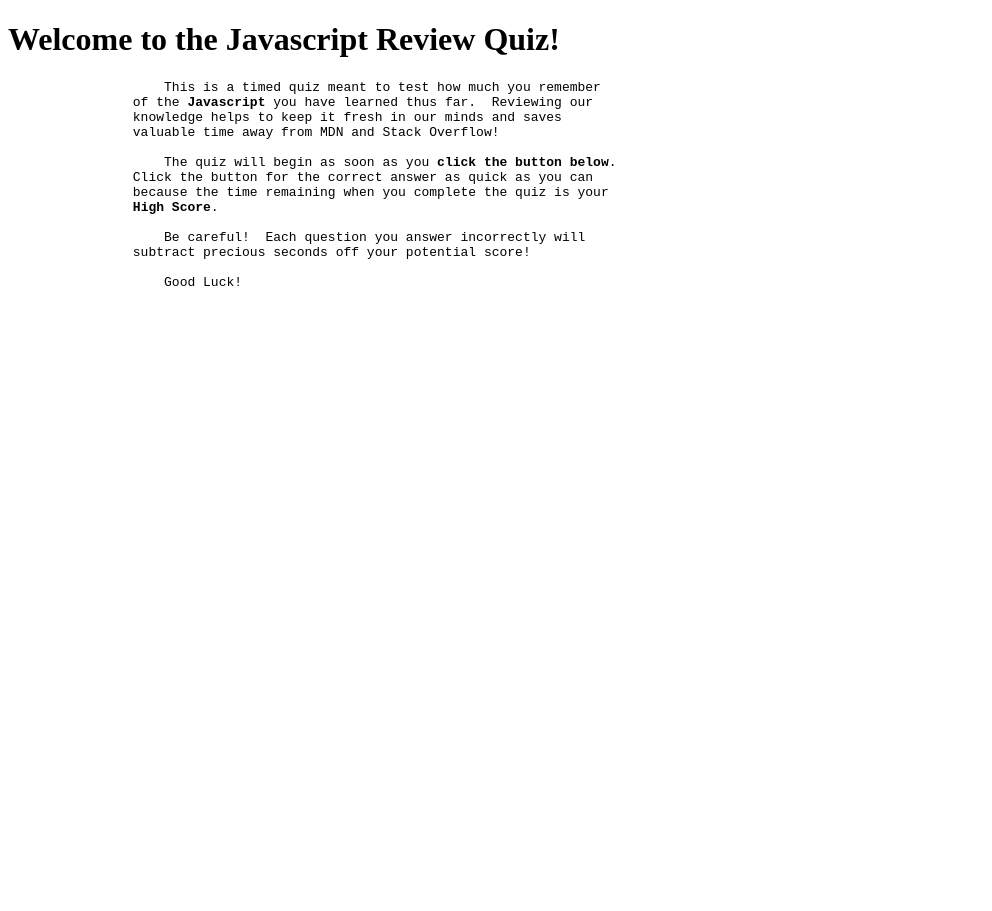
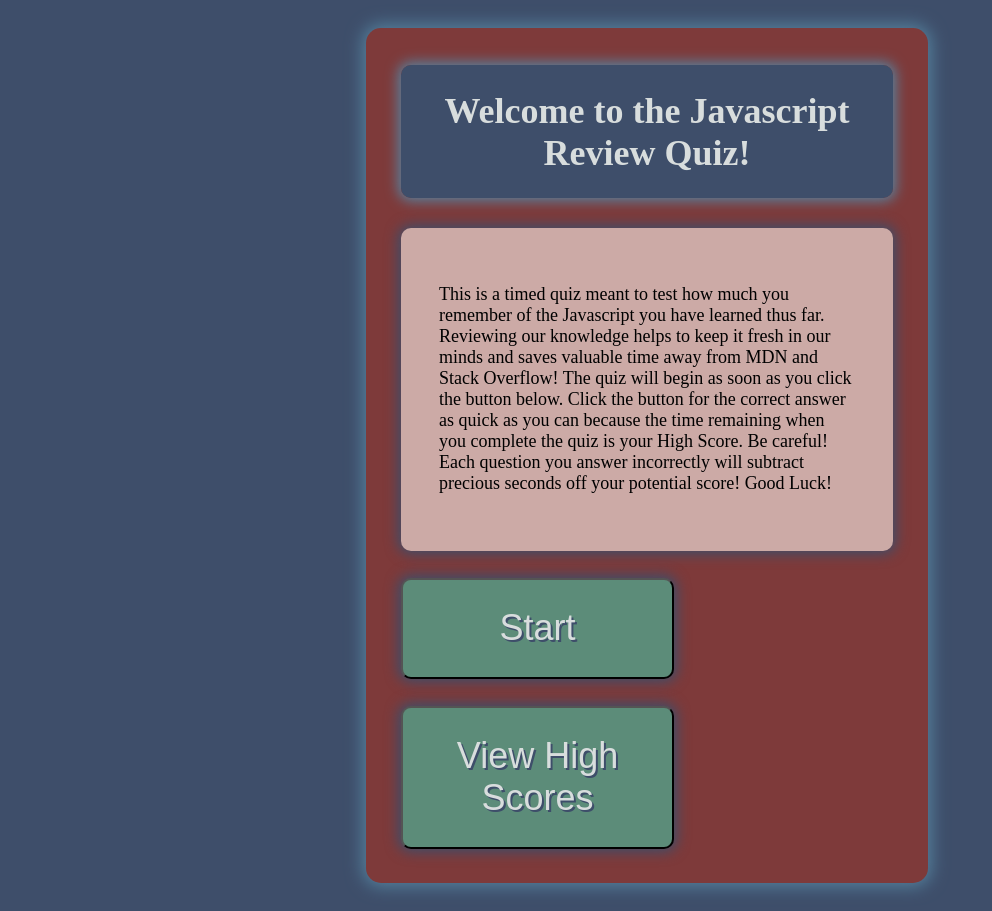
Before and after one commit to blchase215/coding-review-quiz, a plain HTML site: page index.html in a window 1280 px wide. Shown: the whole page, without its empty margins (0-992 px from the left). Before the commit the page ends 800 px from the top, so only its background shows below. Drawn offline with Linux system fonts and the light colour scheme.

Commit message:
various css and html structure

```diff
--- a/assets/css/style.css
+++ b/assets/css/style.css
@@ -0,0 +1,80 @@
+:root {
+    --horizon: #56839f;
+    --clamShell: #ccaaa6;
+    --lotus: #7e3a3a;
+    --fiord: #3e4e6a;
+    --viridianGreen: #5c8c79;
+    --melanzane: #20061F;
+    --text: #d8dddd;
+}
+
+* {
+    display: block;
+    font-size:  18px;
+
+}
+
+title {
+    display: none;
+}
+
+h1{
+    text-align: center;
+    font-size: 2rem;
+    padding: 5% 3%;
+    background-color: var(--fiord);
+    color: var(--text);
+    text-shadow: 2px 2px var(black);
+    border-radius: 10px;
+    /* margin: auto; */
+}
+body {
+    padding: 20px 28%;
+    background-color: var(--fiord);
+}
+#welcome {
+    text-align: center;
+    margin: 5%;
+    border-radius: 10px;
+    box-shadow: 0px 0px 13px 3px var(--horizon);
+}
+
+#testArea {
+    width: 100%;
+    text-align: left;
+    word-wrap: normal;
+    padding: 7px;
+    background-color: var(--lotus);
+    border-radius: 15px;
+    box-shadow: 0px 0px 17px 3px var(--horizon);
+}
+
+#inputArea {
+    display: flex;
+    width: auto;
+    padding: 7%;
+    margin: 5%;
+    /* margin: auto; */
+    background-color: var(--clamShell);
+    border-radius: 10px;
+    box-shadow: 0px 0px 13px 3px var(--fiord);
+}
+
+#buttons {
+    display: flex;
+    flex-wrap: wrap;
+    flex-direction: row;
+}
+
+button {
+    text-align: center;
+    margin: 5%;
+    padding: 5%;
+    width: 50%;
+    font-size: 2rem;
+    color: var(--text);
+    text-shadow: 2px 2px var(--fiord);
+    border-radius: 10px;
+    background-color: var(--viridianGreen);
+    box-shadow: 0px 0px 13px 3px var(--fiord);
+}
--- a/index.html
+++ b/index.html
@@ -5,31 +5,49 @@
     <meta http-equiv="X-UA-Compatible" content="IE=edge">
     <meta name="viewport" content="width=device-width, initial-scale=1.0">
     <link rel="stylesheet" href="assets/css/style.css">
-    <title>Document</title>
+    <title>Javascript Review Quiz</title>
 </head>
+
 <body>
-    <header>
-        <div id = "testArea" class = "tbd">
-            <h1 id = "welcome">Welcome to the Javascript Review Quiz!</h1>
-            <p id = "intro"><pre>
+    <section id = "testArea" class = "tbd">
+
+         <header id = "welcome">
+            <h1>Welcome to the Javascript Review Quiz!</h1>
+        </header>
+
+        <div id = "inputArea">
+            <p id = "intro">
                     This is a timed quiz meant to test how much you remember
-                of the <strong>Javascript</strong> you have learned thus far.  Reviewing our
+                of the Javascript you have learned thus far.  Reviewing our
                 knowledge helps to keep it fresh in our minds and saves
                 valuable time away from MDN and Stack Overflow!
 
-                    The quiz will begin as soon as you <strong>click the button below</strong>.
+                    The quiz will begin as soon as you click the button below.
                 Click the button for the correct answer as quick as you can
                 because the time remaining when you complete the quiz is your
-                <strong>High Score</strong>.
+                High Score.
 
                     Be careful!  Each question you answer incorrectly will
                 subtract precious seconds off your potential score!
 
                     Good Luck!
-            </pre></p>
+            </p>
+        </div>
+        <div id = "questionBox">
+            <!-- dynamically populate <ol> elements here during the test -->
+        </div>
+        <div class = "buttons">
+            <button id = "start">
+                Start
+            </button>
+            <button id = "viewScores">
+                <!-- a button to view tha high scores page -->
+                View High Scores
+            </button>
+        </div>
+    </section>
 
-        </div>
-    </header>
+
     <script src="assets/js/script.js"></script>
 </body>
 </html>
```
